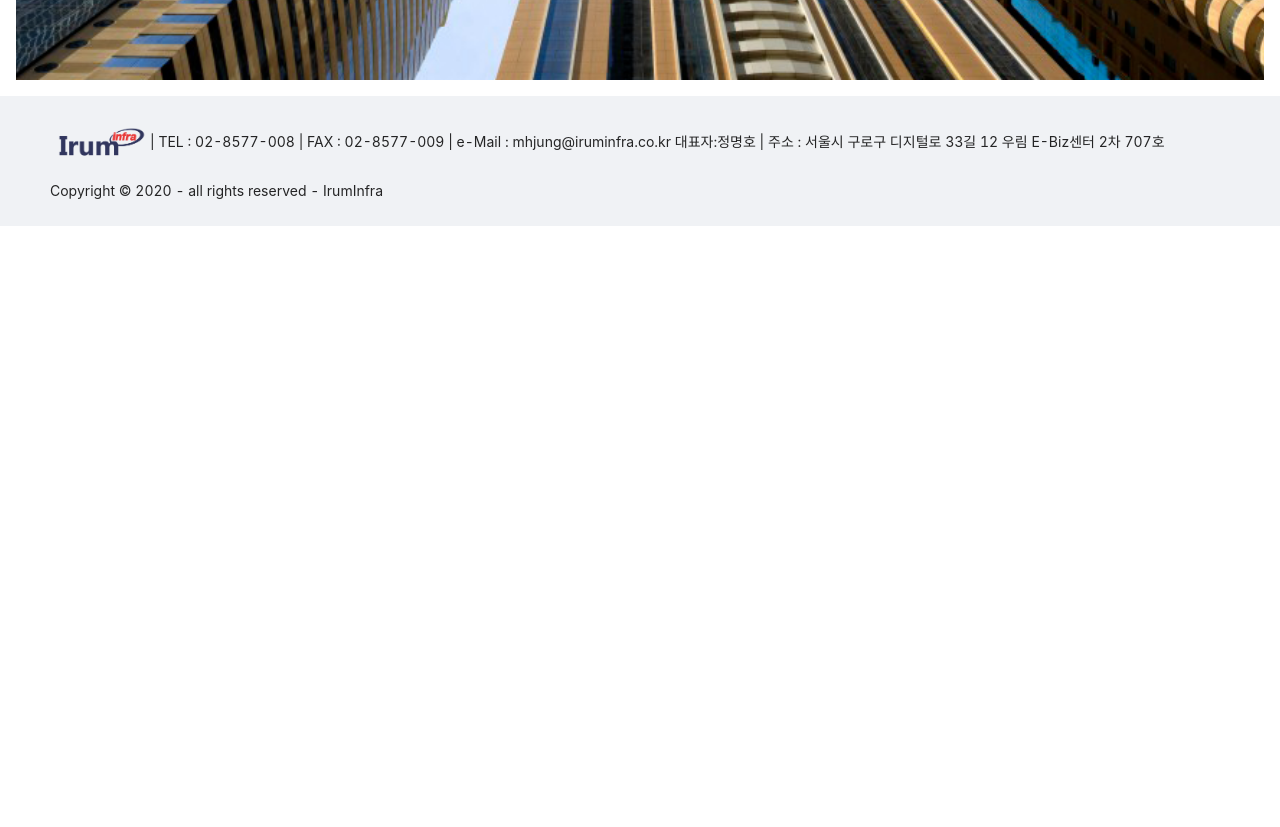
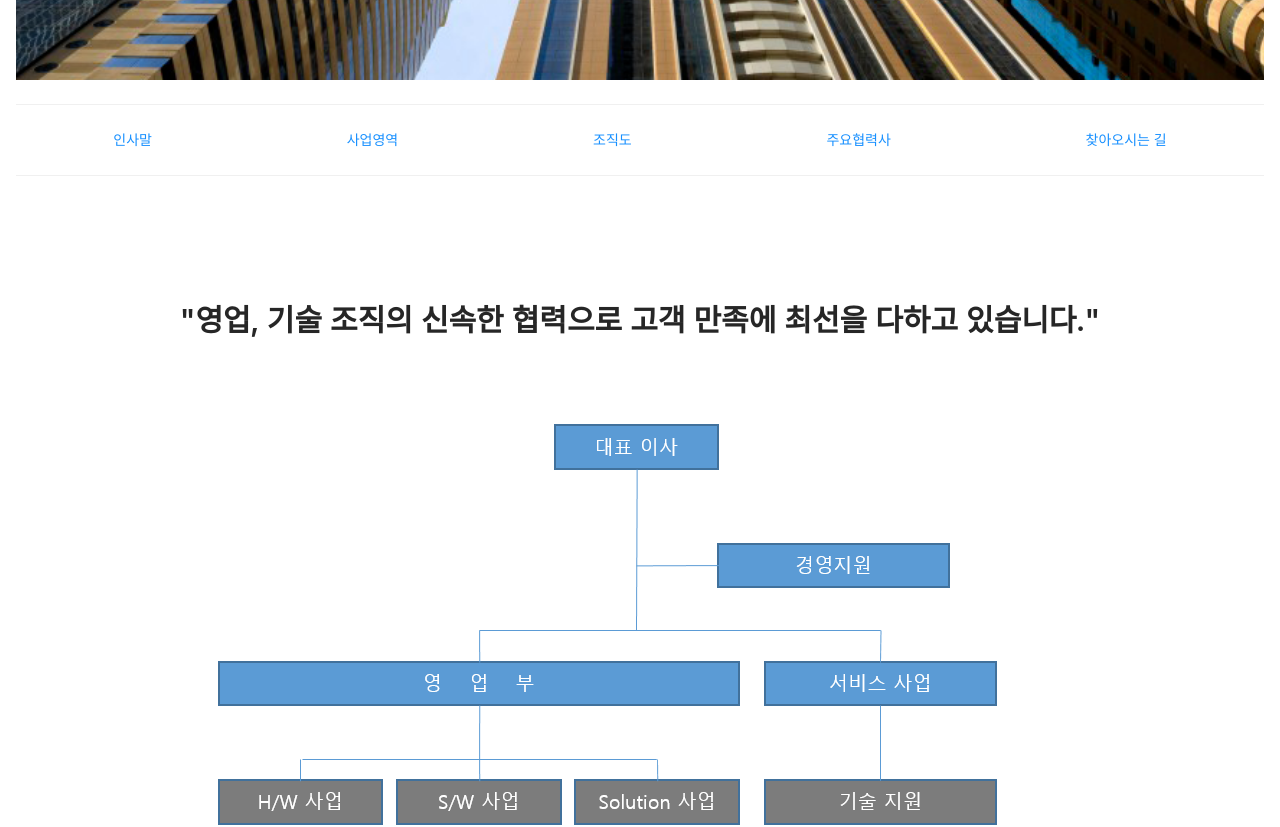
Before and after one commit to younghun1124/IrumInfraWeb, a React (Create React App) app: page /introduction/organization in a window 1280 px wide. Shown: the part 500-1327 px from the top of the page. Before the commit the page ends 800 px from the top, so only its background shows below. Built offline with nearby package versions, Linux system fonts and the light colour scheme.

Commit message:
서브 내비게이션 추가

```diff
--- a/src/pages/Intro.js
+++ b/src/pages/Intro.js
@@ -1,14 +1,22 @@
-import React from 'react';
+import React, { useState } from 'react';
 import styled from '@emotion/styled';
+import Fade from 'react-reveal/Fade';
 import { Routes, Route } from 'react-router-dom';
-import { Typography } from 'antd';
+import { Typography, Divider } from 'antd';
+import { NavLink } from 'react-router-dom';
+import BusinessArea from '../components/BusinessArea';
 const { Title, Text, Paragraph } = Typography;
 const Intro = () => {
     return (
         <>
             <MainImg />
+            <Divider />
+            <SubNav />
+            <Divider />
             <Routes>
                 <Route path='welcome' element={<Welcome />} />
+                <Route path='businessArea' element={<BusinessArea />} />
+                <Route path='organization' element={<Organization />} />
             </Routes>
         </>
     );
@@ -23,11 +31,56 @@ const MainImg = styled.div`
     background-position: center;
 `;
 
+const SubNav = ({ navCurrent }) => {
+    const SubNavDiv = styled.div`
+        display: flex;
+        justify-content: space-around;
+    `;
+    return (
+        <SubNavDiv>
+            <NavLink
+                className={({ isActive }) =>
+                    'nav-link' + (isActive ? ' activated' : '')
+                }
+                to='welcome'
+            >
+                인사말
+            </NavLink>
+            <NavLink to='businessArea'>사업영역</NavLink>
+            <NavLink to='organization'>조직도</NavLink>
+            <NavLink to='partners'>주요협력사</NavLink>
+            <NavLink to='location'>찾아오시는 길</NavLink>
+        </SubNavDiv>
+    );
+};
+
+const Organization = () => {
+    return (
+        <FlexCenterDiv>
+            <Fade bottom cascade>
+                <div>
+                    <Title
+                        style={{ textAlign: 'center', marginBottom: '50px' }}
+                        level={2}
+                    >
+                        "영업, 기술 조직의 신속한 협력으로 고객 만족에 최선을
+                        다하고 있습니다."
+                    </Title>
+                    <img src='/Intro/Organization.png' alt='조직도' />
+                </div>
+            </Fade>
+        </FlexCenterDiv>
+    );
+};
 const Welcome = () => {
     return (
         <FlexCenterDiv>
+            <Fade bottom cascade>
                 <div>
-                <Title style={{ textAlign: 'center' }} level={2}>
+                    <Title
+                        style={{ textAlign: 'center', marginBottom: '50px' }}
+                        level={2}
+                    >
                         "고객의 만족을 최우선으로 생각 합니다"
                     </Title>
                     <Paragraph>
@@ -44,6 +97,7 @@ const Welcome = () => {
                         ㈜이룸인프라 임직원 일동
                     </Paragraph>
                 </div>
+            </Fade>
         </FlexCenterDiv>
     );
 };
@@ -52,4 +106,6 @@ const FlexCenterDiv = styled.div`
     flex-direction: column;
     align-items: center;
     text-align: left;
+    padding: 100px;
+    line-height: 50px;
 `;
```
Lines whose indentation alone changed are shown as unchanged.
